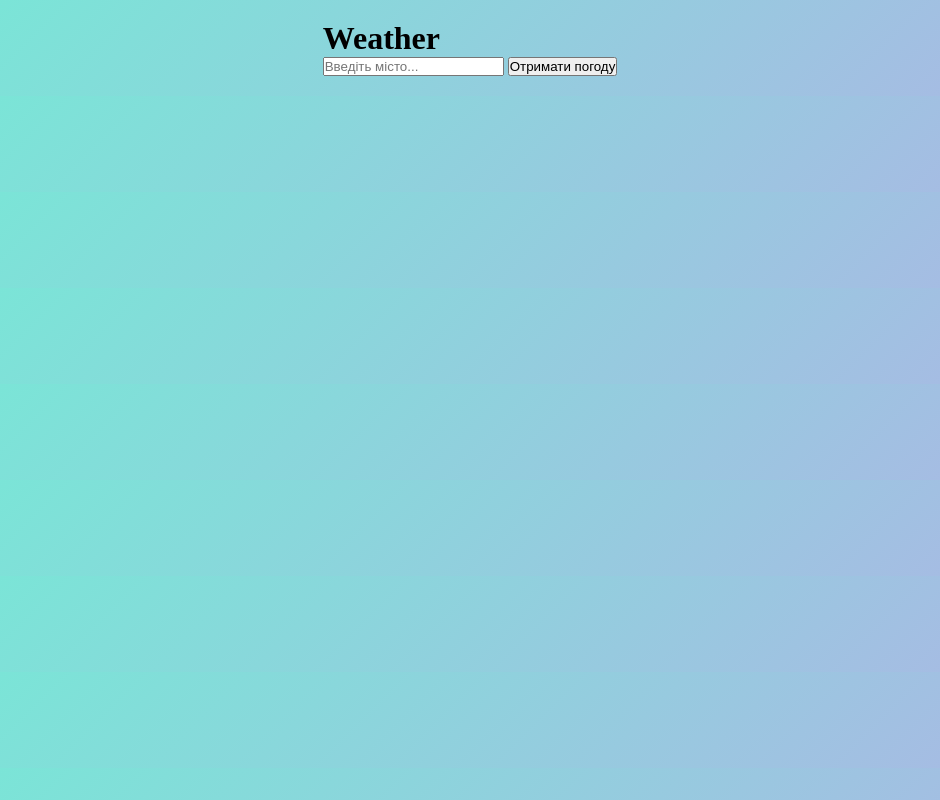
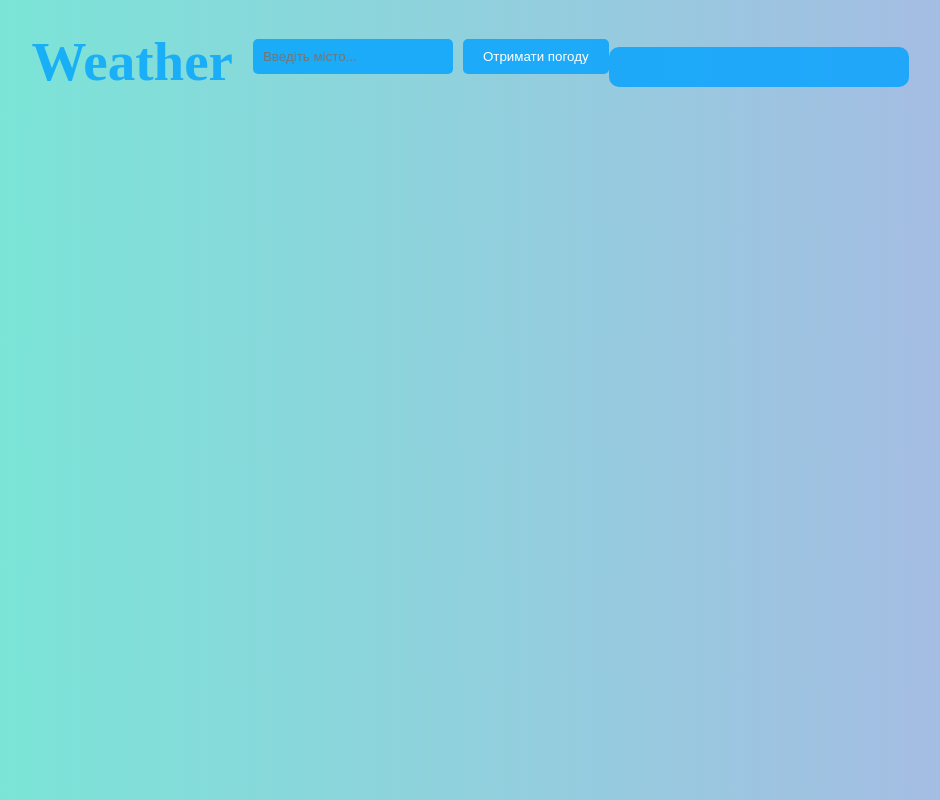
Before and after one commit to RNB-CLUB/Weather, a website: page static/index.html in a window 1280 px wide. Shown: the whole page, without its empty margins (170-1110 px from the left). Drawn offline with Linux system fonts and the light colour scheme.

Commit message:
fwqfuqfuiwqhfi

```diff
--- a/static/script.js
+++ b/static/script.js
@@ -49,6 +49,7 @@ async function getWeather() {
             <p style="font-size: 24px;">${Math.round(data.current.temp_c)}°C</p>
             <p>${data.current.condition.text}</p>
             <p>Вологість: ${data.current.humidity}%</p>
+            <p>Хмарність: ${data.current.cloud}%</p>
         `;
     } catch (error) {
         console.error(error);
--- a/static/style.css
+++ b/static/style.css
@@ -5,8 +5,52 @@
 }
 
 body {
-    background: linear-gradient(135deg, #74ebd5 0%, #ACB6E5 100%);
+    background: linear-gradient(90deg, #74ebd5 0%, #ACB6E5 100%);
     padding: 20px;
     display: flex;
     justify-content: center;
+    align-items: center;
 }
+
+.weather {
+    background: rgba(0, 162, 255, 0.8);
+    border-radius: 10px;
+    padding: 20px;
+    width: 300px;
+    text-align: center;
+    margin-top: 20px;
+    display: grid;
+    grid-template-columns: repeat(2, 1fr);
+    gap: 10px;
+}
+
+h1 {
+    font-size: 55px;
+    margin-top: 10px;
+    color: rgba(0, 162, 255, 0.8);
+}
+
+.container {
+    display: flex;
+    align-items: center;
+    gap: 10px;
+}
+
+input {
+    padding: 10px;
+    border: none;
+    border-radius: 5px;
+    width: 200px;
+    background-color: rgba(255, 255, 255, 0.8);
+    background: rgba(0, 162, 255, 0.8);
+    color: white;
+}
+
+button {
+    padding: 10px 20px;
+    border: none;
+    border-radius: 5px;
+    background: rgba(0, 162, 255, 0.8);
+    color: white;
+    cursor: pointer;
+}
```
Also changed, not shown: server.js (deleted, +0 -42 lines).
